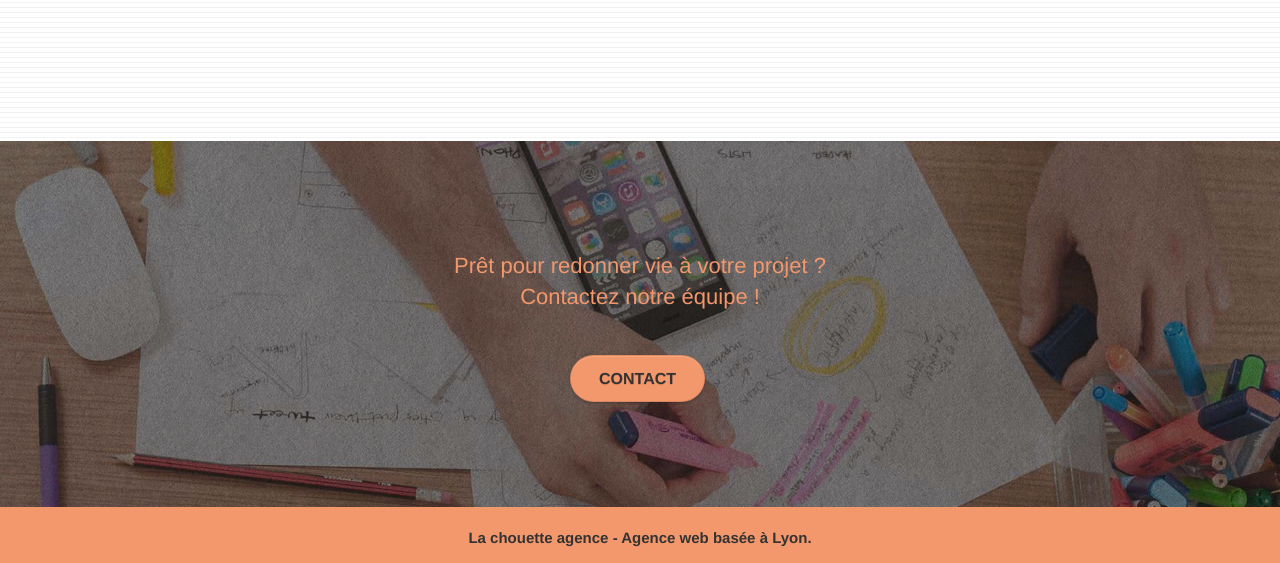
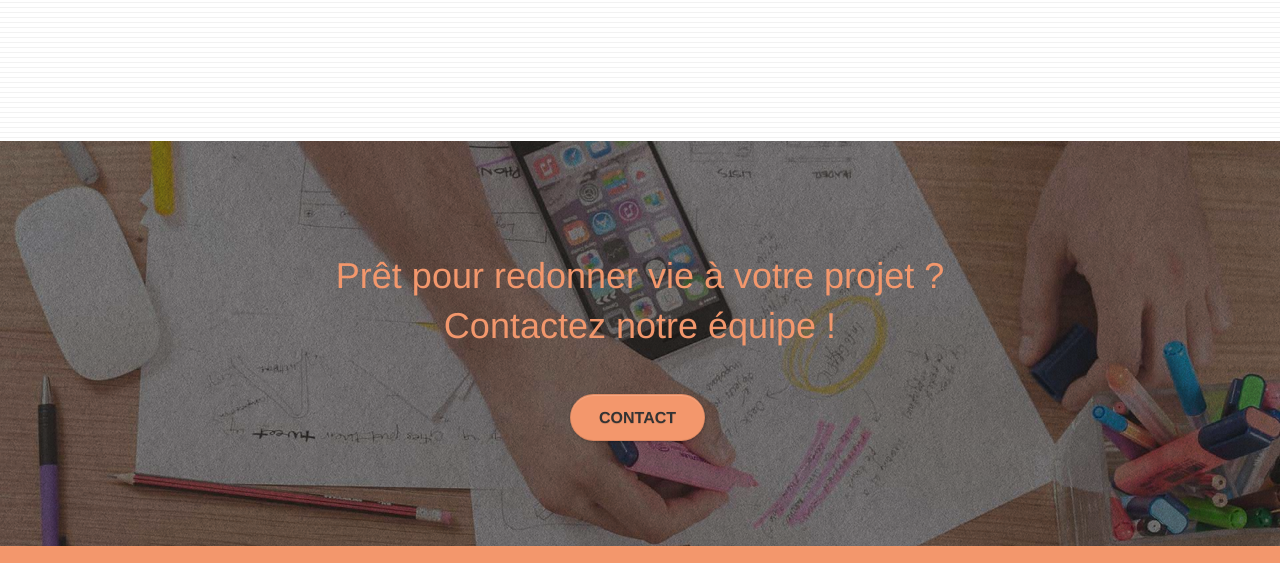
Before and after one commit to raul001a/JulienneRaul_4_300920, a plain HTML site: page index.html in a window 1280 px wide. Shown: the part 2796-3359 px from the top of the page. Drawn offline with Linux system fonts and the light colour scheme.

Commit message:
changement taille police

```diff
--- a/index.html
+++ b/index.html
@@ -212,7 +212,8 @@
 					<div class="row">
 						<div class="col-sm-12">
 							<!--ajout de la classe col-sm-12 pour enlever l'effet texture sur le texte-->
-							<h2 class="mg-md text-center tc-white">
+							<h2 class="mg-md text-center tc-white hero-bloc-text-sub">
+								<!--ajout hero-bloc-text-sub-->
 								Prêt pour redonner vie à votre projet ?<br>Contactez notre équipe !
 							</h2>
 							<div class=" text-center">
```
